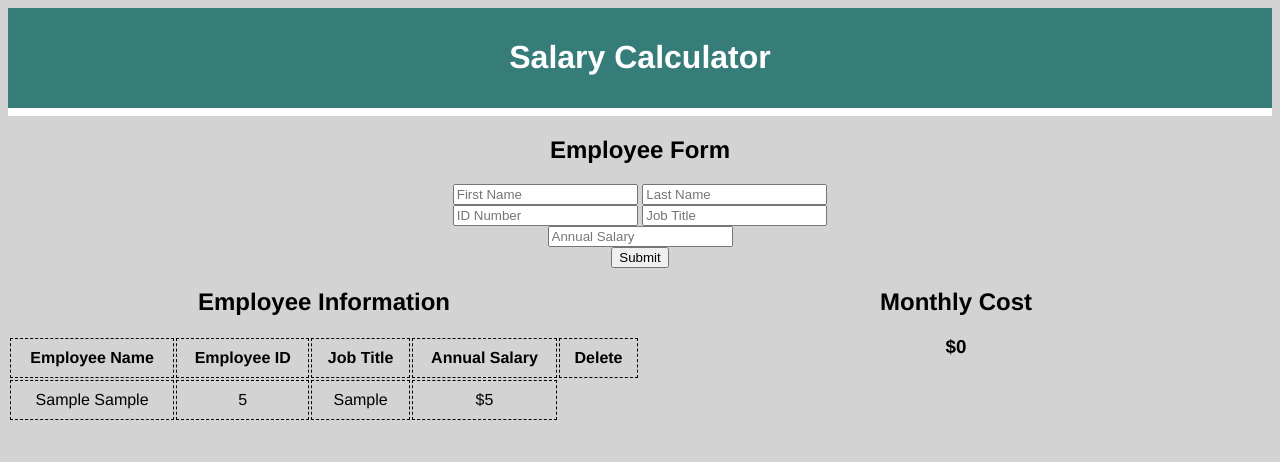
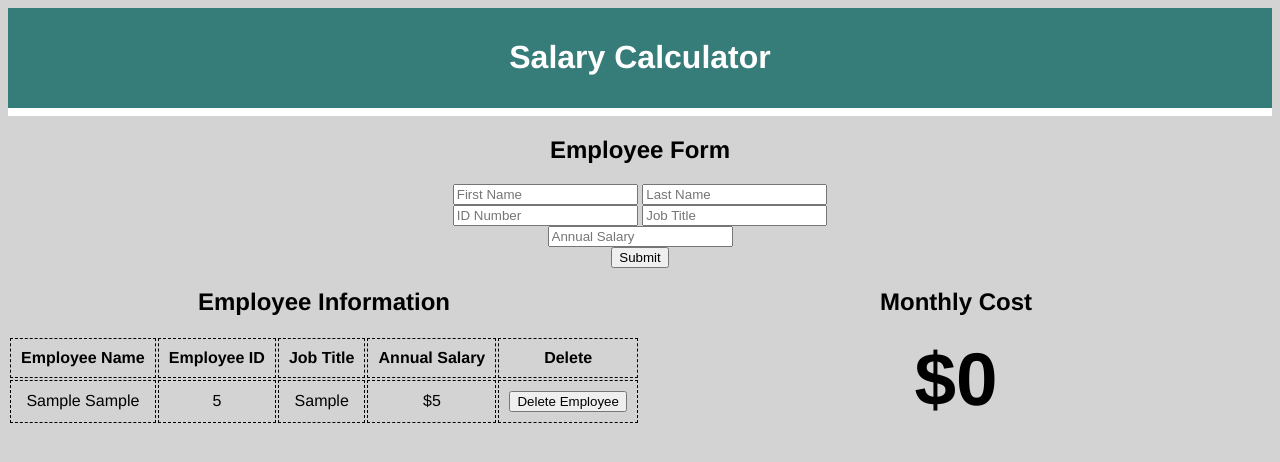
Before and after one commit to amyrichardson/salary-calculator, a plain HTML site: page index.html in a window 1280 px wide. Both pictures are taken after typing "Sample", "Sample", "5", "Sample", "5" into the empty fields and a click on the button "Submit". Drawn offline with Linux system fonts and the light colour scheme.

Commit message:
delete button working

```diff
--- a/client.js
+++ b/client.js
@@ -1,12 +1,12 @@
-console.log('js sourced');
 var monthlyCost = 0;
 
 $(document).ready(readyNow);
 
 function readyNow() {
-  console.log('jq ready');
   //Event Listeners
+  $('.monthlyCostDiv').children('h3').text('$' + monthlyCost);
   $('#submitButton').on('click', collectEmployeeInfo);
+  $('#employeeInfoTable').on('click', '#delete', removeEmployee);
   $('input').keypress(function(e) {
     if (e.which == 13) {
       collectEmployeeInfo();
@@ -27,6 +27,7 @@ function collectEmployeeInfo () {
   $row.append('<td>' + newEmployee.employeeID + '</td>');
   $row.append('<td>' + newEmployee.jobTitle + '</td>');
   $row.append('<td>$' + newEmployee.annualSalary + '</td>');
+  $row.append('<td><button id="delete">Delete Employee</button</td>');
   $('#employeeInfoTable').append($row);
   $('input').val('');
   calculateMonthlyCosts(newEmployee);
@@ -36,3 +37,7 @@ function calculateMonthlyCosts (employeeToAdd) {
   monthlyCost = Math.round(monthlyCost + (employeeToAdd.annualSalary/12));
   $('.monthlyCostDiv').children('h3').text('$' + monthlyCost);
 }
+
+function removeEmployee () {
+  $(this).closest('tr').remove();
+}
--- a/styles.css
+++ b/styles.css
@@ -10,6 +10,12 @@ header {
   margin: 0;
   padding: 10px;
   border-bottom: 8px solid white;
+}
+
+
+h3 {
+  font-size: 56pt;
+  margin-top: 0;
 }
 .inputForm {
   margin: auto;
@@ -34,6 +40,7 @@ table {
   display: block;
   float: left;
   width: 50%;
+
 }
 
 th {
```
